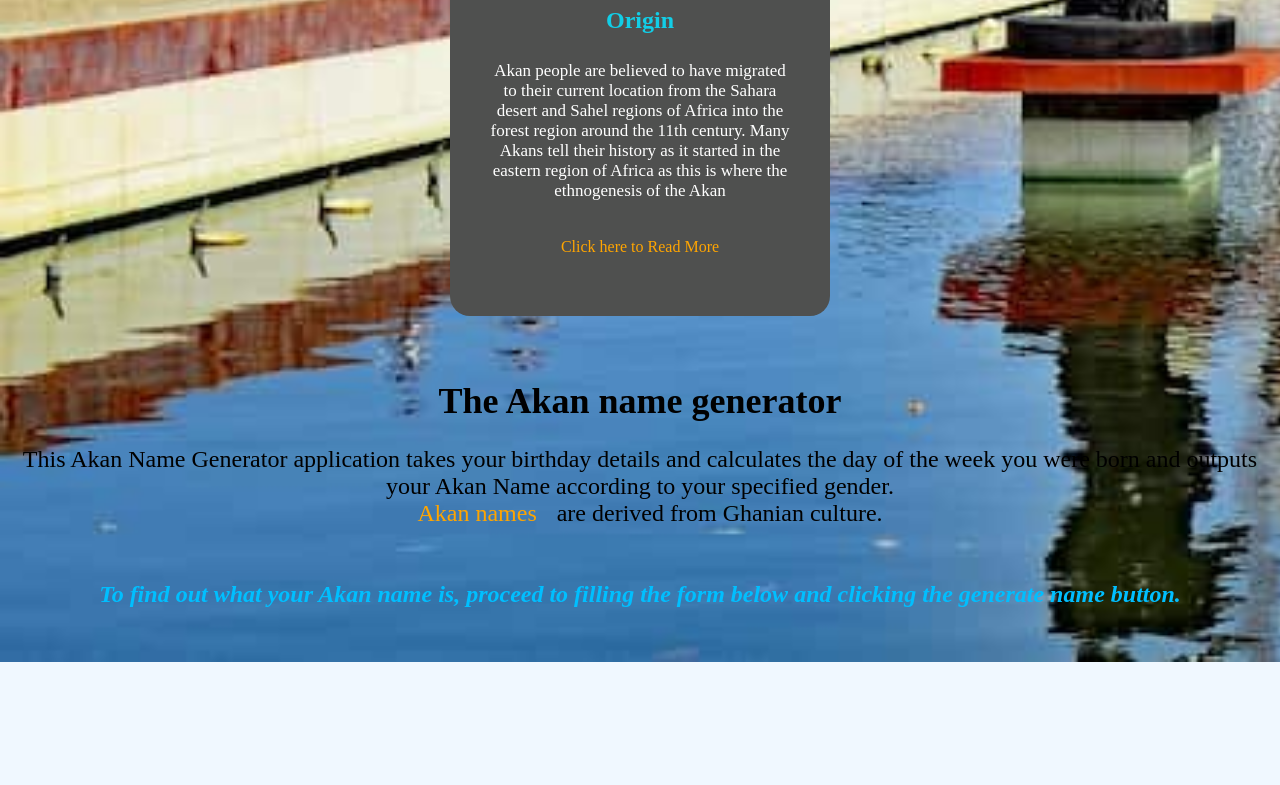
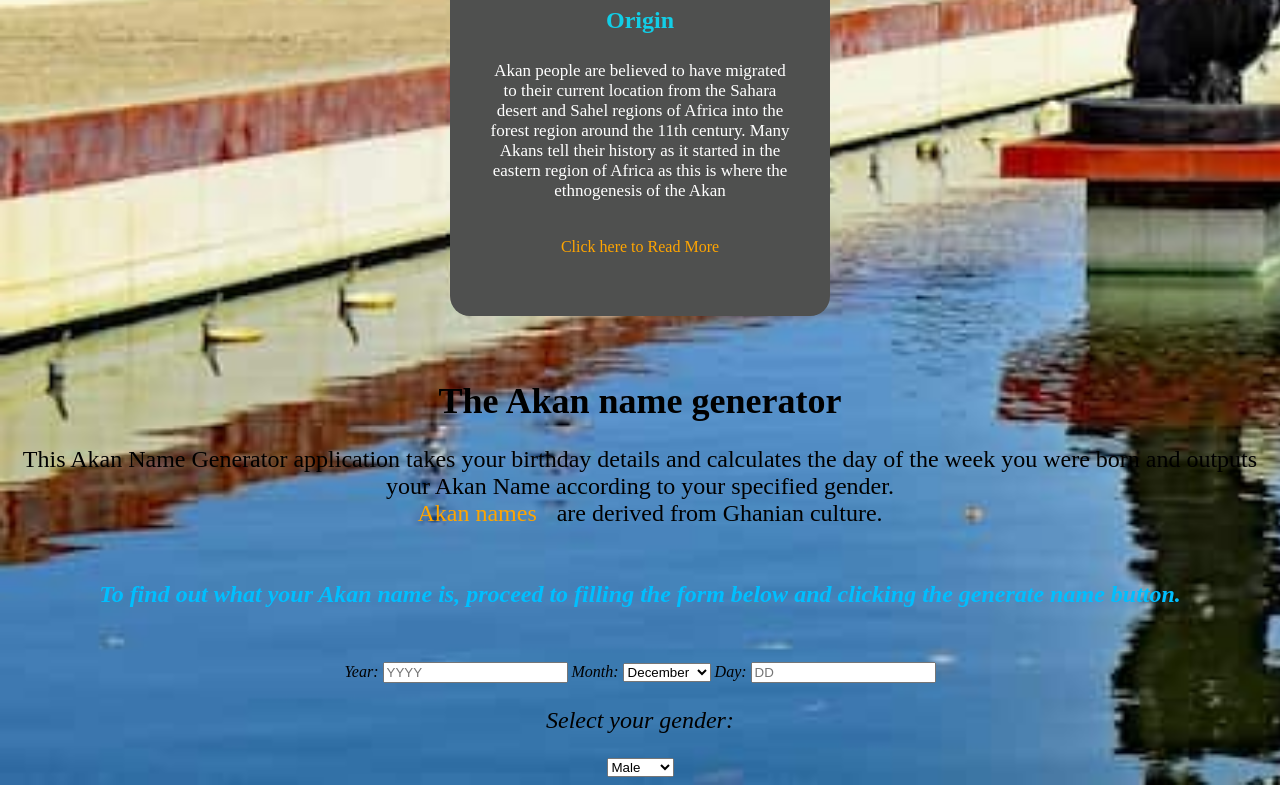
Before and after one commit to KiptooRugut/namegenerator, a plain HTML site: page index.html in a window 1280 px wide. Shown: the part 1283-2068 px from the top of the page. Before the commit the page ends 1945 px from the top, so only its background shows below. Drawn offline with Linux system fonts and the light colour scheme.

Commit message:
addition of form for data collection.

```diff
--- a/index.html
+++ b/index.html
@@ -72,6 +72,41 @@
                         target="_blank">Akan names</a>are derived from Ghanian culture.</p>
                 <p style="padding-bottom:30px;padding-top:30px;color: deepskyblue;font-weight: bold;"> <em>To find out what your Akan name is, proceed to filling the form below and clicking the generate name button.</p>
 
+                    <form class="myform" id="myForm">
+                        <label for="year-of-birth">
+                Year:
+                <input id="year-input" type="number" name="year-of-birth" placeholder="YYYY" value="" required>
+              </label>
+                        <label for="month-of-birth">
+                Month:
+                <select name="month-of-birth" id="month-of-birth" class="form-select">
+                    <option value="0">January</option>
+                    <option value="3">February</option>
+                    <option value="3">March</option>
+                    <option value="6">April</option>
+                    <option value="1">May</option>
+                    <option value="4">June</option>
+                    <option value="6">July</option>
+                    <option value="2">August</option>
+                    <option value="5">September</option>
+                    <option value="0">October</option>
+                    <option value="3">Novermber</option>
+                    <option value="5" selected>December</option>
+                    </select>
+                <!-- <input id="month-input" type="number" name="month-of-birth" placeholder="MM" value="" required> -->
+              </label>
+                        <label for="day-of-birth">
+                Day:
+                <input id="day-input" type="number" name="day-of-birth" placeholder="DD" value="" required>
+              </label>
+                        <br>
+                        <label for="gender">
+                <p>Select your gender: </p>
+                <select name="gender" id="gender" class="form-select">
+                    <option value="1">Male</option>
+                    <option value="2">Female</option>
+                    </select>
+
     <script src="js/script.js"></script>
 </body>
 
```
